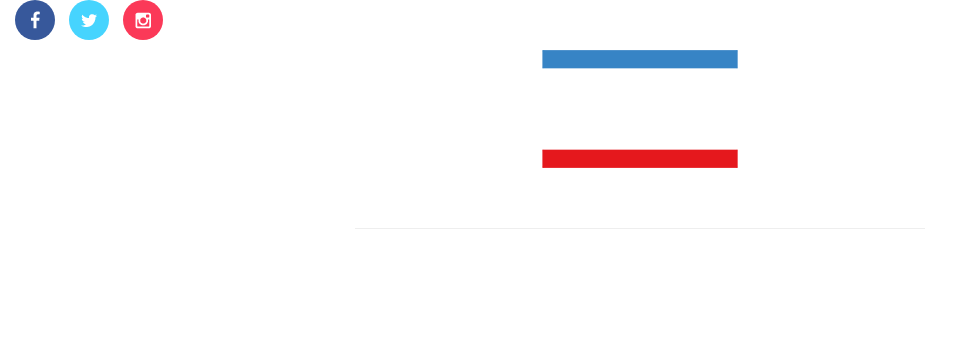
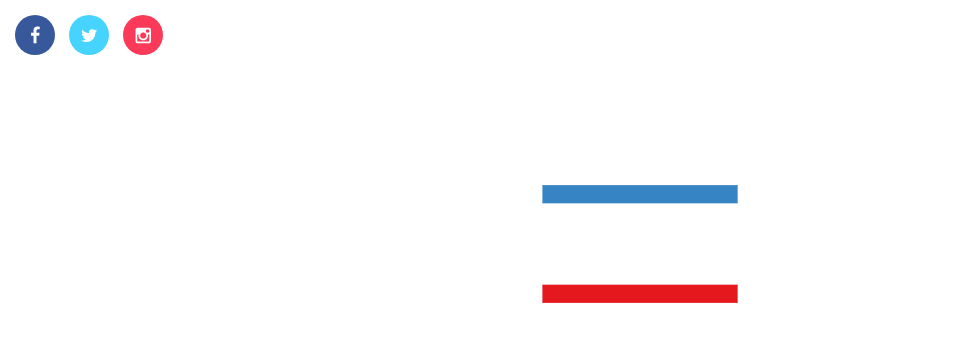
Before and after one commit to gibbfernandes/soda, a plain HTML site: page index.html in a window 1280 px wide. Shown: the top 346 px of the page, without its empty margins (0-973 px from the left). Drawn offline with nearby package versions, Linux system fonts and the light colour scheme.

Commit message:
added padding to socail media icon in style.css

```diff
--- a/css/style.css
+++ b/css/style.css
@@ -17,3 +17,9 @@ img#insta {
   background-position: center;
   color: #fff;
 }
+
+.header .top-bar {
+  position: relative;
+  padding-top: 15px;
+  padding-bottom: 120px;
+}
```
